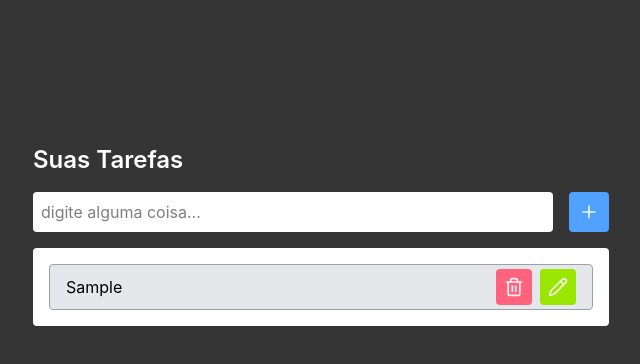
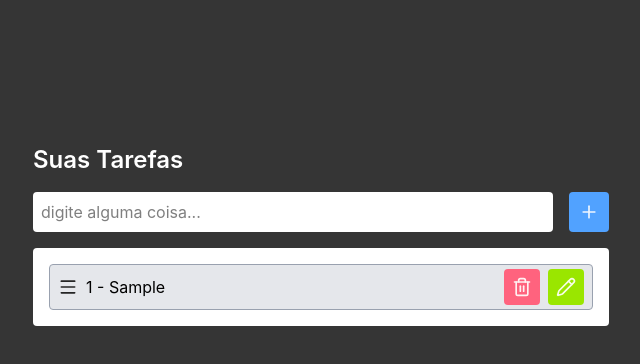
Before and after one commit to MarcioFilhoDev/suas-tasks, a React (Vite) app: page / in a window 1280 px wide. Both pictures are taken after typing "Sample" into the empty fields and a click on the button 908 px from the left and 212 px from the top of the page. Shown: the top 364 px of the page, without its empty margins (319-959 px from the left). Built offline with nearby package versions, Linux system fonts and the light colour scheme.

Commit message:
style: alteração estilo de cada task

```diff
--- a/src/components/Task.tsx
+++ b/src/components/Task.tsx
@@ -1,4 +1,4 @@
-import { Pencil, Trash } from "lucide-react";
+import { Menu, Pencil, Trash } from "lucide-react";
 import type { TaskProps } from "../types/Task";
 
 interface TasksProps {
@@ -9,11 +9,17 @@ interface TasksProps {
 
 export default function Task(props: TasksProps) {
   return (
-    <ul
+    <button
       key={props.task.id}
-      className="bg-gray-200 rounded border border-gray-400 px-4 py-1 flex flex-row items-center justify-between"
+      className="bg-gray-200 rounded border border-gray-400 hover:bg-gray-500/50 transition-colors px-2 py-1 flex flex-row items-center justify-between"
     >
-      <li className="line-clamp-2 text-ellipsis">{props.task.task}</li>
+      <div className="flex flex-row items-center gap-2">
+        <Menu size={20} color="#252525" />
+
+        <span className="line-clamp-2 text-ellipsis">
+          {props.task.id} - {props.task.task}
+        </span>
+      </div>
 
       <div className="flex  gap-2">
         <button
@@ -30,6 +36,6 @@ export default function Task(props: TasksProps) {
           <Pencil size={20} />
         </button>
       </div>
-    </ul>
+    </button>
   );
 }
```
